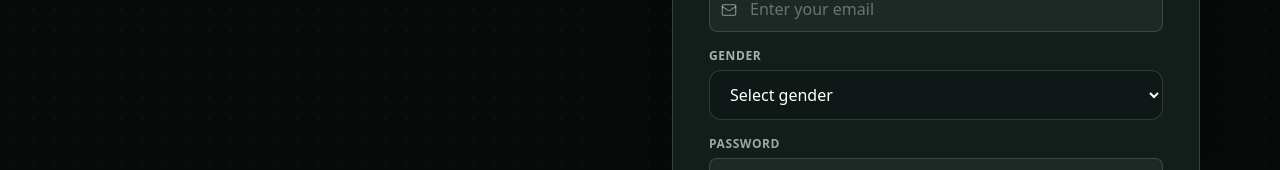
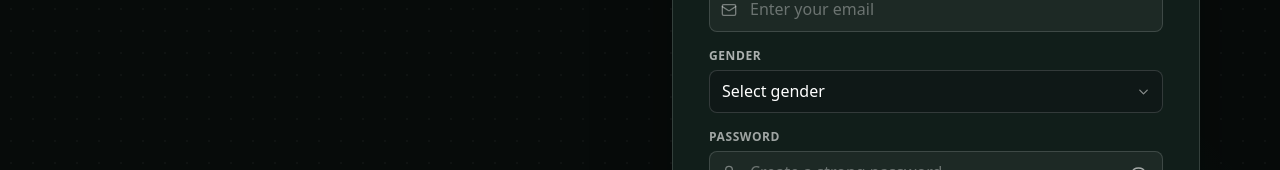
Before and after one commit to harisdevify/debateNextJS, a Next.js app in the folder client/: page /register in a window 1280 px wide. Shown: the part 543-713 px from the top of the page. Built offline with nearby package versions, Linux system fonts and the light colour scheme; no server answers.

Commit message:
design(controls): compact reusable form controls

```diff
--- a/client/src/components/ui/SelectField.tsx
+++ b/client/src/components/ui/SelectField.tsx
@@ -1,5 +1,6 @@
 'use client';
 import { useId, type ComponentProps } from 'react';
+import { AppSelect } from './AppSelect';
 
 type Props = Omit<ComponentProps<'select'>, 'id'> & { id?: string; label: string; description?: string };
 export function SelectField({ id, label, description, children, className = '', ...props }: Props) {
@@ -8,7 +9,7 @@ export function SelectField({ id, label, description, children, className = '',
   return (
     <div className="min-w-0">
       <label htmlFor={fieldId} className="mb-1.5 block text-xs font-semibold uppercase tracking-wider text-white/65">{label}</label>
-      <select {...props} id={fieldId} className={`min-h-12 w-full rounded-xl border border-white/15 bg-[#0f1817] px-4 py-3 text-sm text-white outline-none transition-colors focus-visible:border-primary focus-visible:ring-2 focus-visible:ring-primary/30 disabled:cursor-not-allowed disabled:opacity-50 ${className}`}>{children}</select>
+      <AppSelect {...props} id={fieldId} className={className}>{children}</AppSelect>
       {description && <p className="mt-1.5 text-xs text-white/50">{description}</p>}
     </div>
   );
```
